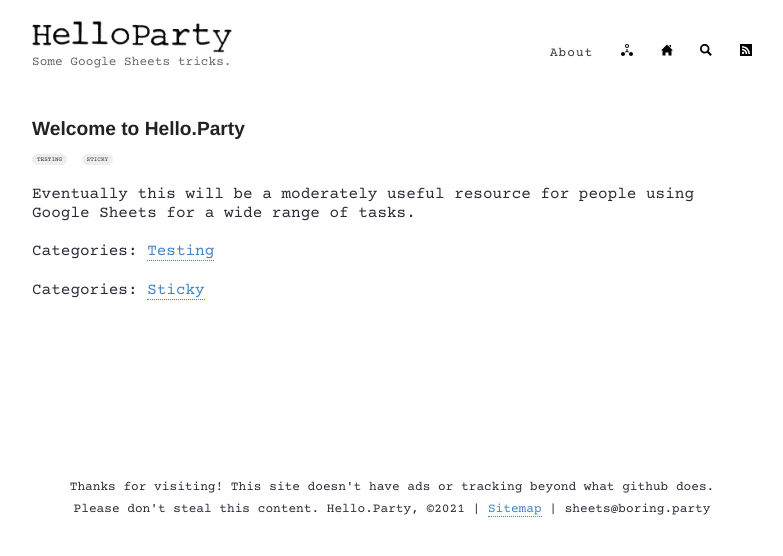
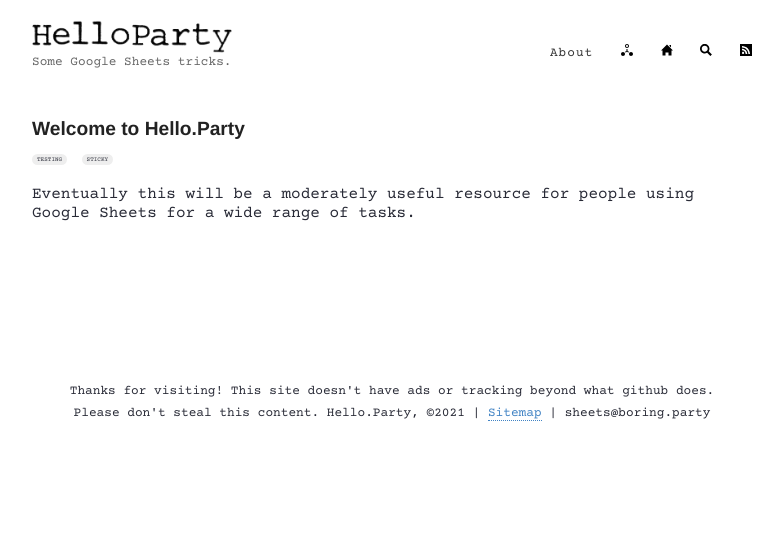
Before and after one commit to hello-party/hello-party-old.github.io, a Jekyll site: the page built from _posts/2021-02-01-sticky.md, in a window 1280 px wide. Shown: the top 556 px of the page, without its empty margins (248-1031 px from the left). Built offline with Jekyll 4.4.1, drawn with Linux system fonts in a browser that asks for light colours.

Commit message:
Update post.html

```diff
--- a/_layouts/post.html
+++ b/_layouts/post.html
@@ -6,10 +6,6 @@
   <h1>{{ page.title }}</h1>
 
   <div>
-    <!--<p class="author_title">{{site.author}}  ·  {{ page.date | date: "%B %e, %Y" }}</p>
-    {% if page.last_modified_at %}
-    <p class="author_title" datetime="{{ page.last_modified_at | date_to_xmlschema }}">(Updated: {{ page.last_modified_at | date: "%b %-d, %Y" }})</p>
-    {% endif %}-->
     <div id="smallCategories">
       {% if post %}
         {% assign categories = post.categories %}
@@ -26,31 +22,4 @@
   <div class="entry">
     {{ content }}
   </div>
-  <div id="postFooter">
-      {% if post %}
-        {% assign categories = post.categories %}
-      {% else %}
-        {% assign categories = page.categories %}
-      {% endif %}
-      {% for category in categories %}
-        <p>Categories: <a href="{{site.baseurl}}/categories/#{{category|slugize}}">{{category}}</a>
-        {% unless forloop.last %}&nbsp;{% endunless %}
-      {% endfor %}<br>
-
-          {% if page.last_modified_at %}
-    <p class="author_title" datetime="{{ page.last_modified_at | date_to_xmlschema }}">(Updated: {{ page.last_modified_at | date: "%b %-d, %Y" }})</p>
-    {% endif %}<br>
-
-{% if post.subtitle %}<div id="subtitle">{{ post.description }}{% endif %}
-  </div>
-
-<!--  <div>
-    <p><span class="share-box">Share:</span> <a href="http://twitter.com/share?text={{ page.title }}&url={{site.url}}{{page.url}}" target="_blank">Twitter</a>, <a href="https://www.facebook.com/sharer.php?u={{site.url}}{{page.url}}" target="_blank">Facebook</a></p>
-  </div>
--->
-  <!--<div class="date">
-    Written on {{ page.date | date: "%B %e, %Y" }}
-  </div>-->
-
-<!--  {% include disqus.html %}-->
 </article>
```
